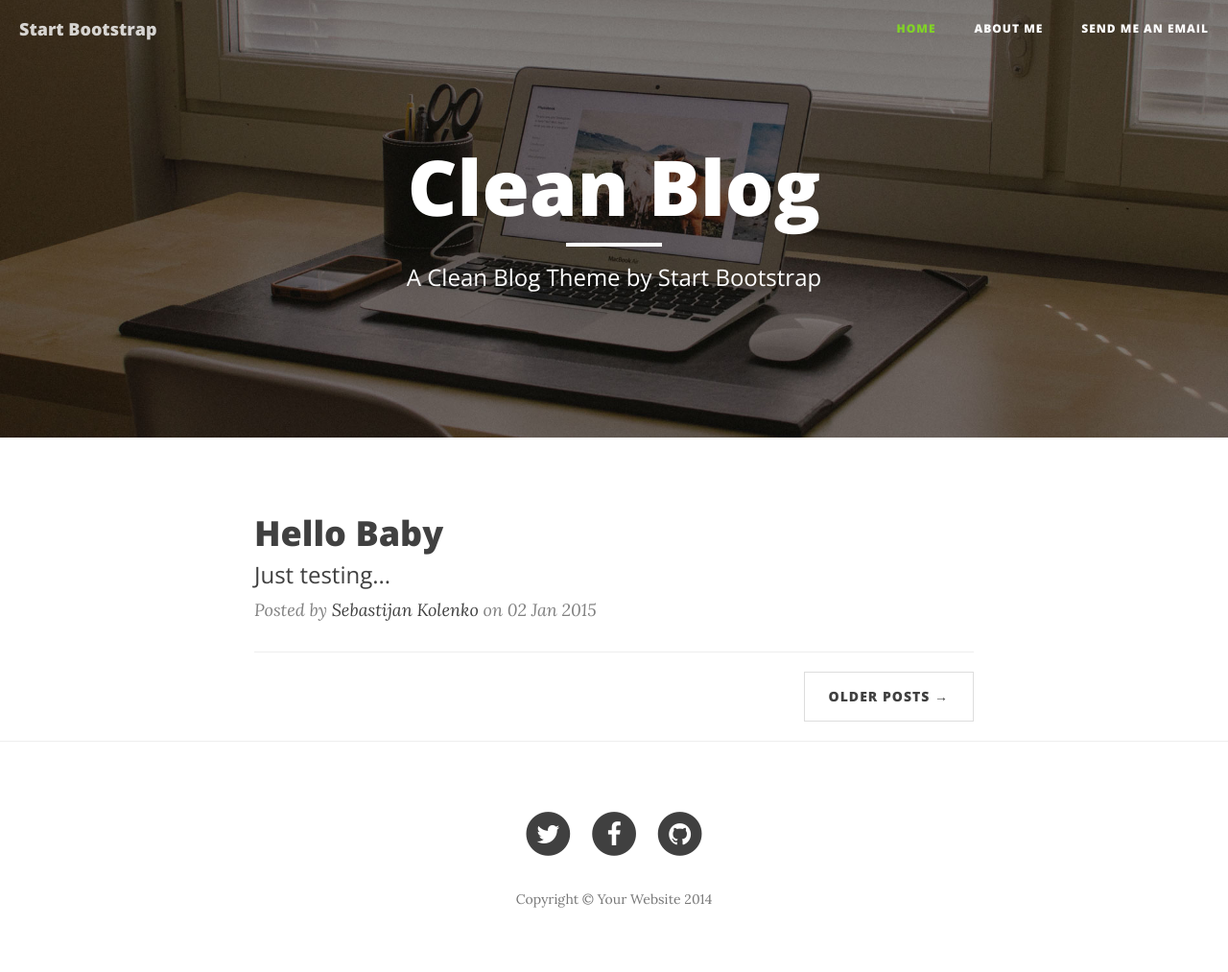
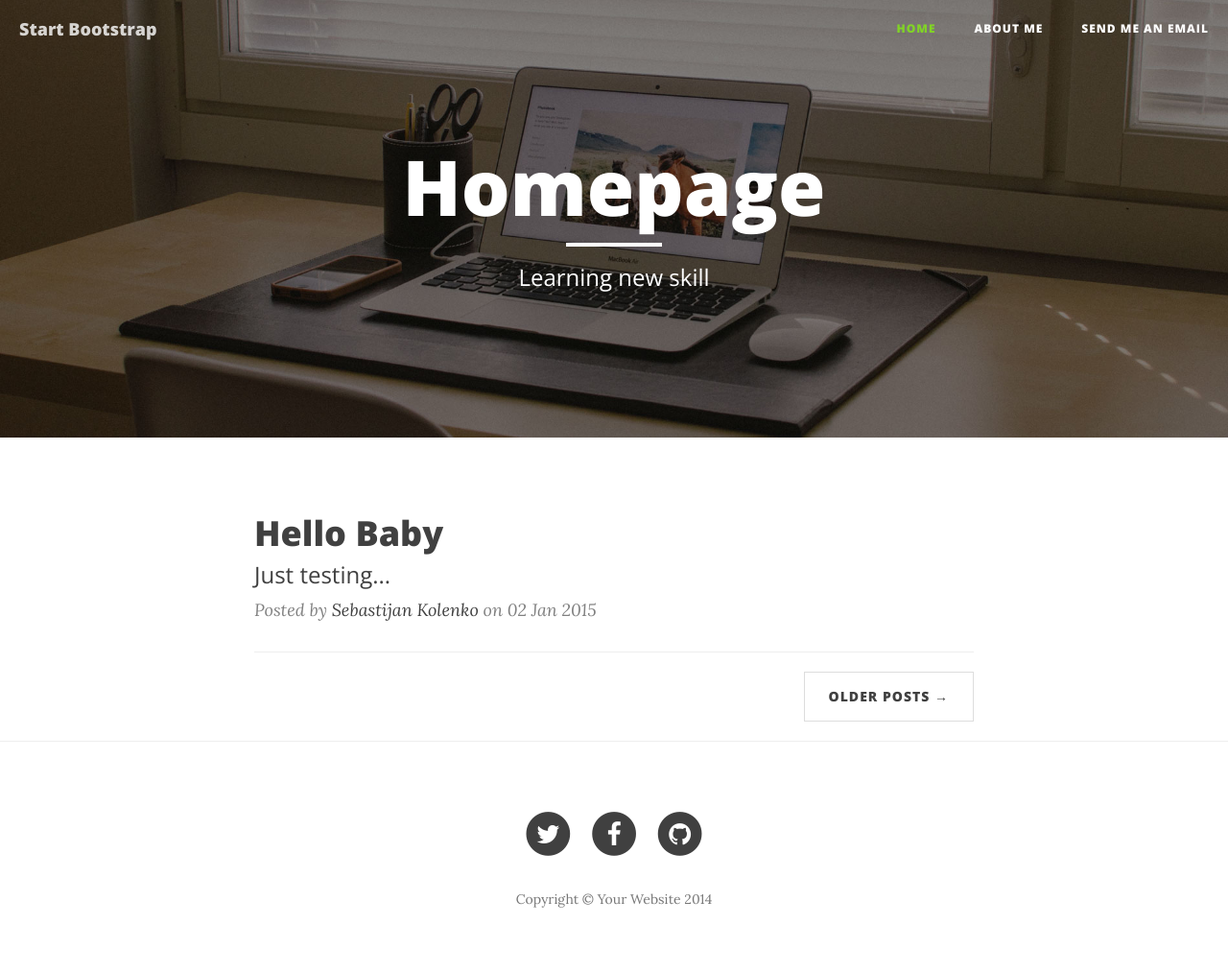
Before and after one commit to AlignFreak/jekyll-blog, a Jekyll site: the page built from index.html, in a window 1280 px wide. Shown: the whole page at 96% size. Built offline with Jekyll 4.4.1, drawn with Linux system fonts in a browser that asks for light colours; nearby versions of some CDN libraries; Markdown is read by kramdown in place of the engine named in the settings.

Commit message:
making dynamic

```diff
--- a/_includes/header.html
+++ b/_includes/header.html
@@ -38,14 +38,19 @@
 
     <!-- Page Header -->
     <!-- Set your background image for this header on the line below. -->
-    <header class="intro-header" style="background-image: url('{{site.url}}/img/home-bg.jpg')">
+    <header class="intro-header" style="background-image: url('{{site.url}}/img/{{page.headerImage}}')">
         <div class="container">
             <div class="row">
                 <div class="col-lg-8 col-lg-offset-2 col-md-10 col-md-offset-1">
                     <div class="site-heading">
-                        <h1>Clean Blog</h1>
+                        <h1>{{page.title}}</h1>
                         <hr class="small">
-                        <span class="subheading">A Clean Blog Theme by Start Bootstrap</span>
+                        {% if page.author %}
+                            <h2 class="subheading">{{page.description}}</h2>
+                            <span class="meta">Posted by <a href="#">{{page.author}}</a> on {{page.date | date_to_string}}</span>
+                        {% else %}
+                            <span class="subheading">{{page.description}}</span>
+                        {% endif %}
                     </div>
                 </div>
             </div>
--- a/index.html
+++ b/index.html
@@ -1,8 +1,10 @@
 ---
 layout: default
-title: 'Homepage'
-navigationName: 'Home'
-group: 'navigation'
+title: "Homepage"
+description: "Learning new skill"
+headerImage: "home-bg.jpg"
+navigationName: "Home"
+group: "navigation"
 order: 1
 ---
     <!-- Main Content -->
```
Also changed, not shown: _posts/2015-01-02-hello-baby.md (+4 -3 lines), about.html (+5 -3 lines), contact.html (+5 -3 lines).
